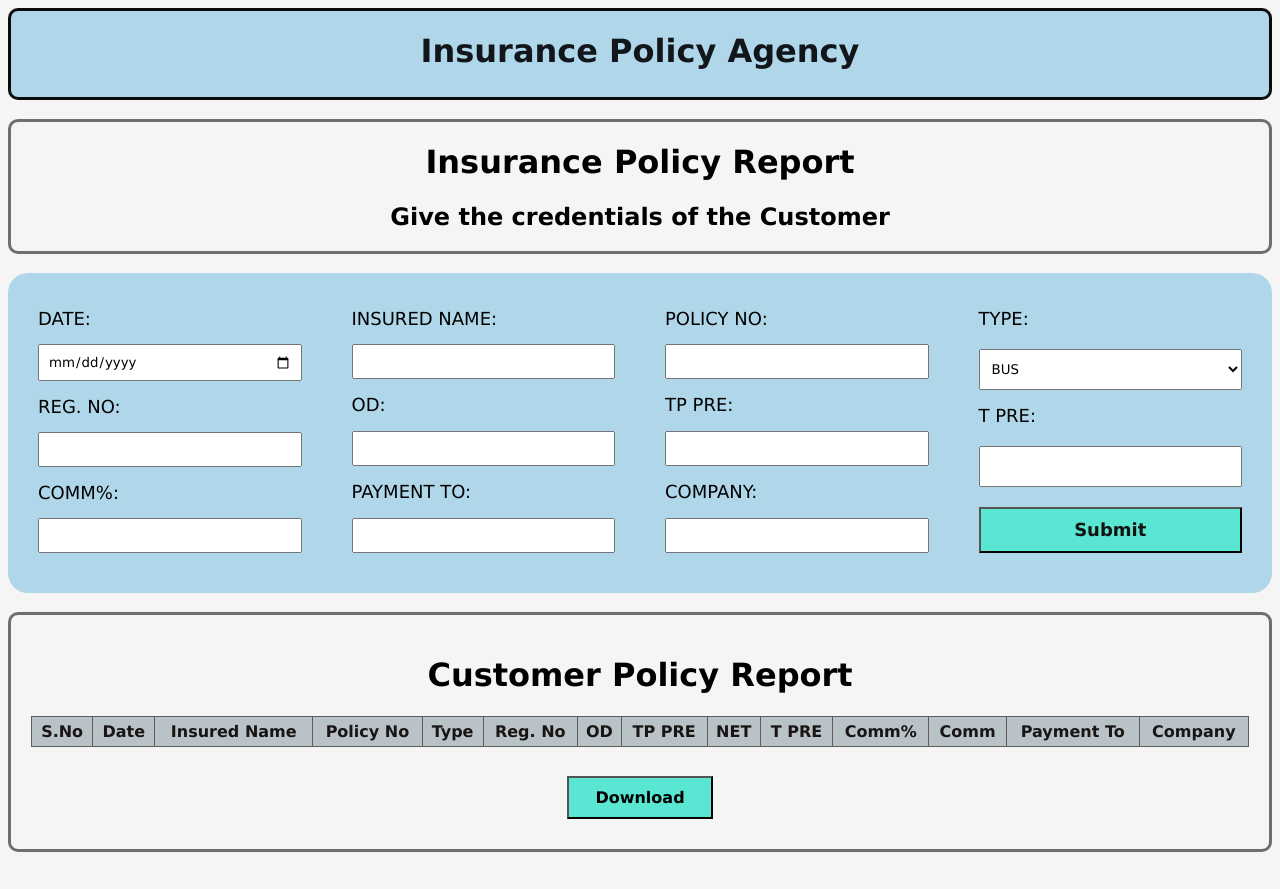
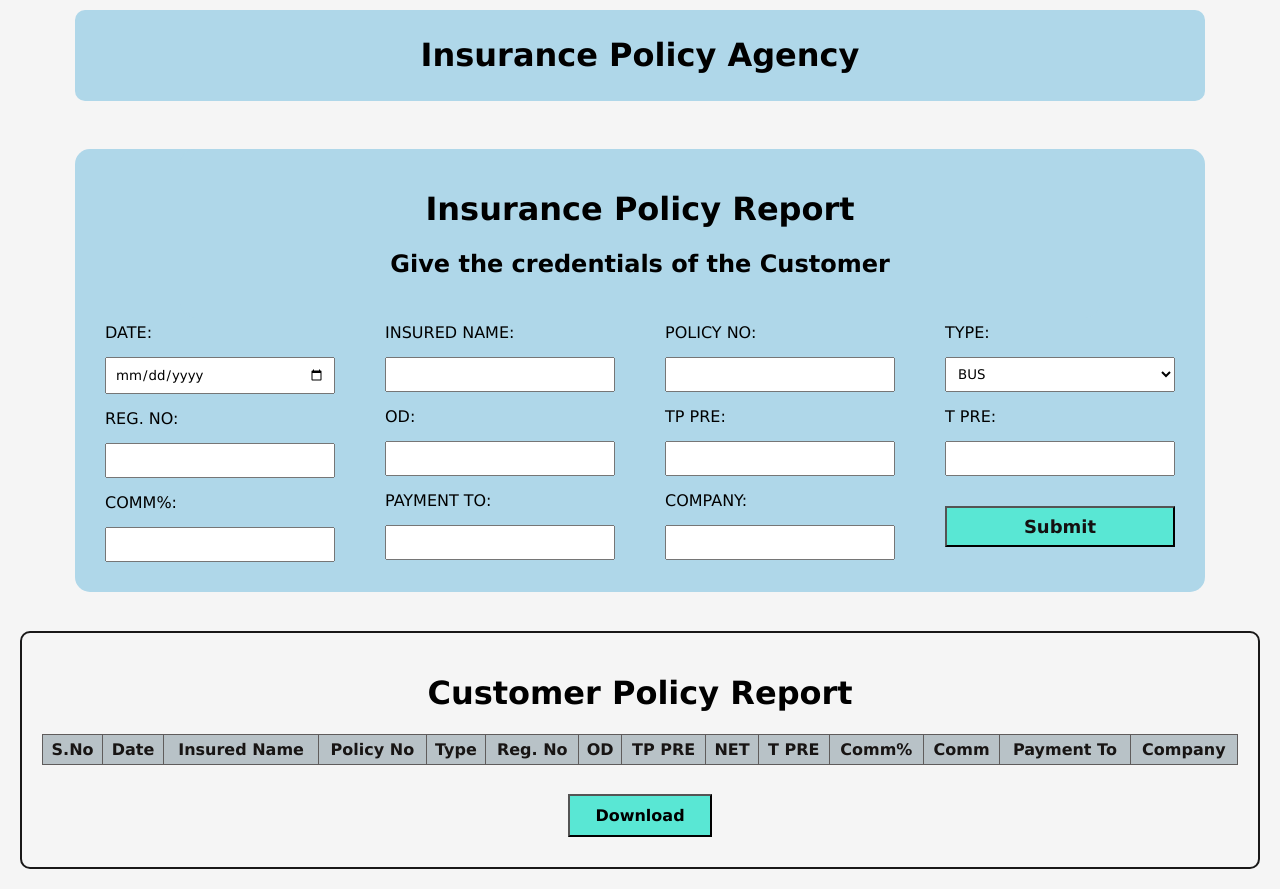
Before and after one commit to inpolicy/inpolicy, a plain HTML site: page index.html in a window 1280 px wide. Before the commit the page ends 860 px from the top, so only its background shows below. Drawn offline with nearby package versions, Linux system fonts and the light colour scheme.

Commit message:
Add files via upload

```diff
--- a/index.html
+++ b/index.html
@@ -4,11 +4,8 @@
 <head>
     <meta charset="UTF-8">
     <meta name="viewport" content="width=device-width, initial-scale=1.0">
-
     <link rel="preconnect" href="https://fonts.googleapis.com">
-
     <script src="https://html2canvas.hertzen.com/dist/html2canvas.min.js"></script>
-
     <script src="https://code.jquery.com/jquery-3.2.1.slim.min.js"></script>
     <script src="https://cdnjs.cloudflare.com/ajax/libs/popper.js/1.12.9/umd/popper.min.js"></script>
     <script src="https://maxcdn.bootstrapcdn.com/bootstrap/4.0.0/js/bootstrap.min.js"></script>
@@ -17,25 +14,22 @@
     <link rel="icon" type="image/x-icon" href="assets/insurance.png">
     <link rel="stylesheet" href="style.css">
     <script src="script.js"></script>
-
 </head>
 
 <body>
-    <div class="navebar">
-        <h1>Insurance Policy Agency</h1>
-    </div>
-    <br>
-    <div class="div">
-        <h1>Insurance Policy Report</h1>
-        <h2>Give the credentials of the Customer</h2>
-    </div>
-    <br>
+    <header>
+        <div class="navebar">
+            <h1>Insurance Policy Agency</h1>
+        </div><br>
+    </header><br>
+
     <div class="myDiv">
-
+        <div class="div">
+            <h1>Insurance Policy Report</h1>
+            <h2>Give the credentials of the Customer</h2>
+        </div>
         <form id="myForm">
-
             <div class="form-group">
-
                 <label for="date">Date:</label>
                 <input type="date" id="date" required>
 
@@ -44,11 +38,8 @@
 
                 <label for="commPercent">Comm%:</label>
                 <input type="text" id="commPercent" required autocomplete="off">
-
             </div>
-
             <div class="form-group">
-
                 <label for="insuredName">Insured Name:</label>
                 <input type="text" id="insuredName" autocomplete="off" required>
 
@@ -57,11 +48,8 @@
 
                 <label for="paymentTo">Payment to:</label>
                 <input type="text" id="paymentTo" autocomplete="off" required>
-
             </div>
-
             <div class="form-group">
-
                 <label for="policyNumber">Policy No:</label>
                 <input type="text" id="policyNumber" autocomplete="off" required>
 
@@ -69,12 +57,9 @@
                 <input type="text" id="tpPre" required autocomplete="off">
 
                 <label for="company">Company:</label>
-                <input type="text"  id="company" autocomplete="off" required>
-
+                <input type="text" id="company" autocomplete="off" required>
             </div>
-
             <div class="form-group">
-
                 <label for="type">Type:</label>
                 <select id="type" required>
                     <option value="Bus">BUS</option>
@@ -82,17 +67,16 @@
                     <option value="MISD">MISD</option>
                     <option value="None" inputmode="text">None</option>
                 </select>
-
                 <label for="tPre">T Pre:</label>
                 <input type="text" id="tPre" required autocomplete="off">
+                <label for=""></label>
                 <input type="submit" value="Submit" onclick="entry()">
-
             </div>
-
         </form>
     </div><br>
+
     <div class="myDiv1">
-        <table class="table" id="customer" width: 100%;left: 50px>
+        <table class="table" id="customer" width: 100%;>
             <thead>
                 <tr>
                     <h1>Customer Policy Report</h1>
--- a/style.css
+++ b/style.css
@@ -11,10 +11,10 @@ body {
   align-items: center;
   min-height: 100vh;
   background-color: whitesmoke;
+  margin: 0px;
 }
 
 table {
-
   color: rgb(24, 21, 20);
   border-collapse: collapse;
   width: 100%;
@@ -47,62 +47,40 @@ th {
   padding: 5px;
 }
 
-h1,
-form {
 
+
+.myDiv {
   text-align: center;
+  background-color: rgb(175, 215, 233);
+  border-radius: 15px;
+  padding: 0px 30px 20px;
+  margin: 0 75px;
 }
 
-.myDiv {
-
-  text-align: center;
+.div {
+  margin: 0 75px;
+  border-radius: 15px;
   background-color: rgb(175, 215, 233);
-  border-width: 3px;
-  border-radius: 20px;
-  padding: 30px;
-  margin: auto;
-  max-width: auto;
-  font-size: large;
-  font-style: bold;
+  padding: 20px 30px;
 
 }
 
 .myDiv1 {
-
   text-align: center;
   text-decoration: wavy;
-  border: 1px solid #706e6e;
+  border: 2px solid #191818;
   border-radius: 10px;
-  border-width: 3px;
+
   padding: 20px;
+  margin: 20px 20px;
 }
 
 .navebar {
-
-  text-align: center;
-  border: 2px solid #0b0c0c;
-  border-width: 3px;
+  border: #c9eaea;
+  margin: 10px 75px;
   border-radius: 10px;
-  color: #12161a;
   background-color: rgb(175, 215, 233);
-  padding-left: 10px;
-  padding-right: 10px;
-  ;
-  padding-bottom: 5px;
-  max-width: 100%;
-}
-
-.butt {
-  padding: 10px;
-  margin-top: 10px;
-  margin-bottom: 10px;
-  width: 10%;
-
-  font-weight: bold;
-  font-size: medium;
-  box-sizing: content-box;
-  cursor: pointer;
-  background-color: rgb(89, 231, 212);
+  padding: 5px 10px;
 }
 
 form {
@@ -112,17 +90,9 @@ form {
   gap: 50px;
 }
 
-.div {
-  text-align: center;
-  border: 2px solid #706e6e;
-  border-radius: 10px;
-  border-width: 3px;
-
-}
-
 .form-group {
   flex: 20;
-  display: grid;
+  display: flex;
   flex-direction: column;
   text-transform: uppercase;
 }
@@ -153,3 +123,15 @@ input[type="submit"] {
 input[type="submit"]:hover {
   background-color: rgb(111, 241, 117);
 }
+
+.butt {
+  padding: 10px;
+  margin-top: 10px;
+  margin-bottom: 10px;
+  width: 10%;
+  font-weight: bold;
+  font-size: medium;
+  box-sizing: content-box;
+  cursor: pointer;
+  background-color: rgb(89, 231, 212);
+}
```
Also changed, not shown: script.js (line endings or trailing spaces).
